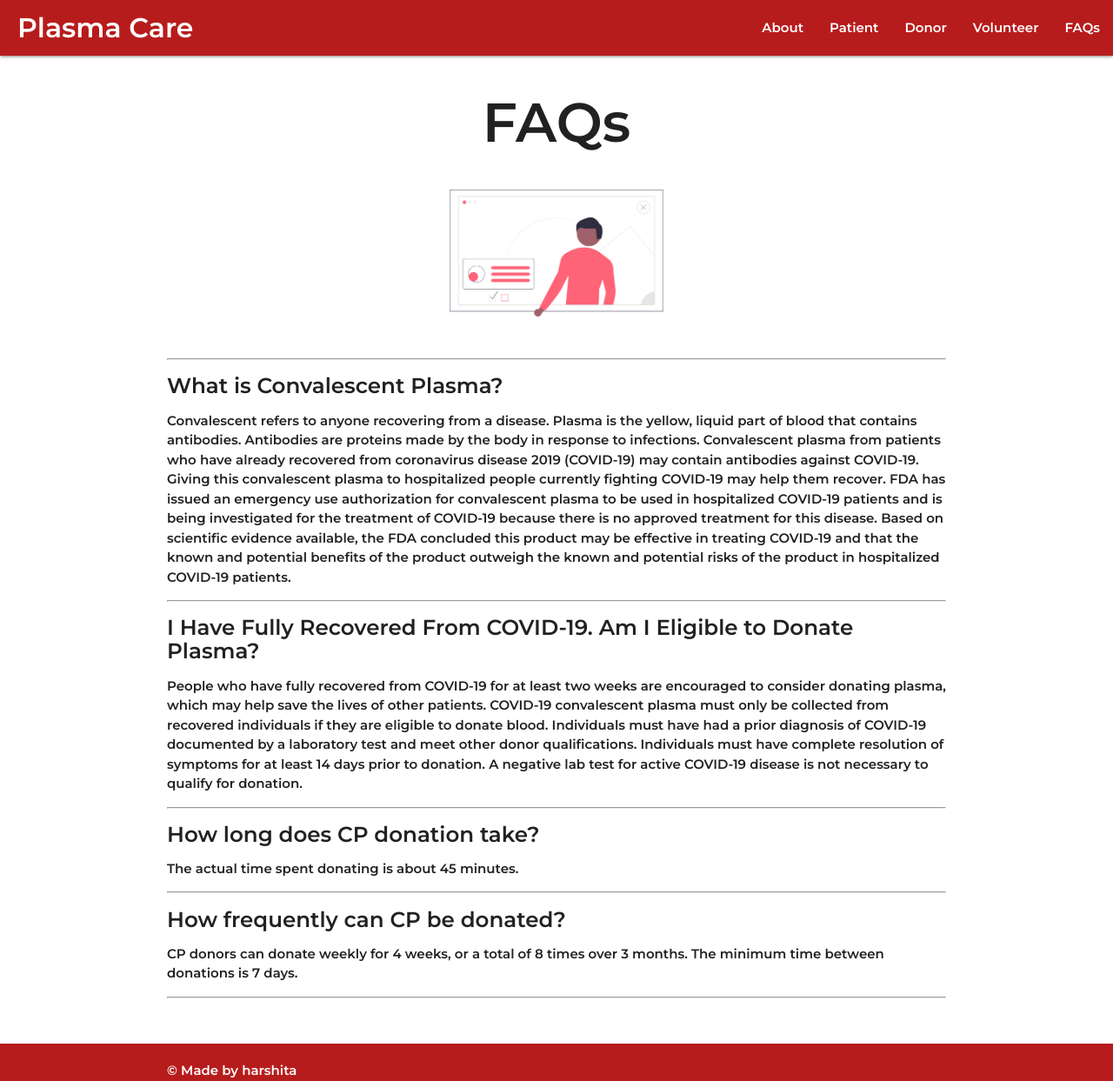
After one commit to Harshita-Kanal/Plasma-Care, a Django app: page /faq/ in a window 1280 px wide. The commit adds this page. Shown: the whole page at 87% size. Run offline with Django 3.2, Linux system fonts and the light colour scheme.

Commit message:
Basic urls, about and faq pages

```diff
--- /dev/null
+++ b/plasma/templates/plasma/faq.html
@@ -0,0 +1,50 @@
+ {% extends 'plasma/main.html' %}
+ {% load static %}
+
+{% block content %}
+
+<div class = "container">
+<h1>FAQs</h1>
+  <div class = "align-img">
+     <img class="responsive-img" height = "300px" width = "300px" src="{% static 'images/info.png' %}">
+  </div>
+ <br/>
+<hr>
+<h5>What is Convalescent Plasma? </h5>
+<p>Convalescent refers to anyone recovering from a disease.
+ Plasma is the yellow, liquid part of blood that contains
+antibodies. Antibodies are proteins made by the body in
+response to infections. Convalescent plasma from
+patients who have already recovered from coronavirus
+disease 2019 (COVID-19) may contain antibodies against
+COVID-19. Giving this convalescent plasma to
+hospitalized people currently fighting COVID-19 may
+ help them recover. FDA has issued an emergency use
+authorization for convalescent plasma to be used
+in hospitalized COVID-19 patients and is being
+investigated for the treatment of COVID-19
+because there is no approved treatment for this
+disease. Based on scientific evidence available,
+the FDA concluded this product may be effective in treating COVID-19 and that the known and potential benefits of the product outweigh the known and potential risks of the product in hospitalized COVID-19 patients.
+</p>
+<hr>
+
+<h5>I Have Fully Recovered From COVID-19. Am I Eligible to Donate Plasma?</h5>
+<p>People who have fully recovered from COVID-19 for at least two weeks are encouraged to consider donating plasma, which may help save the lives of other patients. COVID-19 convalescent plasma must only be collected from recovered individuals if they are eligible to donate blood. Individuals must have had a prior diagnosis of COVID-19 documented by a laboratory test and meet other donor qualifications. Individuals must have complete resolution of symptoms for at least 14 days prior to donation. A negative lab test for active COVID-19 disease is not necessary to qualify for donation.
+</p>
+<hr>
+
+<h5>How long does CP donation take?</h5>
+<p>The actual time spent donating is about 45 minutes.</p>
+<hr>
+
+<h5>How frequently can CP be donated?</h5>
+<p>CP donors can donate weekly for 4 weeks, or a total of 8 times over 3 months. The minimum time between donations is 7 days.</p>
+<hr>
+<br><br>
+</div>
+
+
+
+
+{% endblock content %}
--- a/plasma/templates/plasma/main.html
+++ b/plasma/templates/plasma/main.html
@@ -16,26 +16,26 @@
  <nav>
     <div class="nav-wrapper  red darken-4 ">
 
-      <a href="" class="brand-logo">Plasma Care</a>
+      <a href="{% url 'home' %}" class="brand-logo">Plasma Care</a>
 
-      <a href="#" data-target="mobile-demo" class="sidenav-trigger"><i class="material-icons">menu</i></a>
+      <a href="" data-target="mobile-demo" class="sidenav-trigger"><i class="material-icons">menu</i></a>
       <ul class="right hide-on-med-and-down">
-        <li><a href= "" >About</a></li>
-        <li><a href = "">Patient</a></li>
-        <li><a href="">Citizen</a></li>
-        <li><a href="">Volunteer</a></li>
-        <li><a href="">FAQs</a></li>
+        <li><a href= "{% url 'about' %}" >About</a></li>
+        <li><a href = "{% url 'patient' %}">Patient</a></li>
+        <li><a href="{% url 'donor' %}">Donor</a></li>
+        <li><a href="{% url 'citizen' %}">Volunteer</a></li>
+        <li><a href="{% url 'faq' %}">FAQs</a></li>
       </ul>
     </div>
   </nav>
 
 
   <ul class="sidenav red darken-4 " id="mobile-demo">
-    <li><a href="">About</a></li>
-    <li ><a href="">Patient</a></li>
-    <li ><a href="">Citizen</a></li>
-    <li><a href="">Volunteer</a></li>
-    <li><a href="">FAQs</a></li>
+    <li><a href="{% url 'about' %}">About</a></li>
+    <li ><a href="{% url 'patient' %}">Patient</a></li>
+    <li ><a href="{% url 'donor' %}">Donor</a></li>
+    <li><a href="{% url 'citizen' %}">Volunteer</a></li>
+    <li><a href="{% url 'faq' %}">FAQs</a></li>
   </ul>
 
   {% block content %}
--- a/plasma/urls.py
+++ b/plasma/urls.py
@@ -1,5 +1,11 @@
 from django.urls import path
 from . import views
 urlpatterns = [
-    path('', views.home)
+    path('', views.home, name = 'home'),
+    path('faq/', views.faq, name = 'faq'),
+    path('donor/', views.donor, name='donor'),
+    path('patient/', views.patient, name='patient'),
+    path('citizen/', views.citizen, name = 'citizen'),
+    path('about/', views.about, name='about')
+
 ]
--- a/plasma/views.py
+++ b/plasma/views.py
@@ -1,4 +1,24 @@
 from django.shortcuts import render
 def home(request):
     return render(request, 'plasma/main.html')
+
+
+def faq(request):
+    return render(request, 'plasma/faq.html')
+
+
+def donor(request):
+    return render(request, 'plasma/donor.html')
+
+
+def patient(request):
+    return render(request, 'plasma/patient.html')
+
+
+def about(request):
+    return render(request, 'plasma/About.html')
+
+
+def citizen(request):
+    return render(request, 'plasma/citizen.html')
 # Create your views here.
--- a/static/css/main.css
+++ b/static/css/main.css
@@ -14,7 +14,7 @@ ul{
 }
 
 .item{
-    margin-right: 30px;
+    margin: 30px;
 }
 
 .align-img {
@@ -27,6 +27,7 @@ ul{
 
 .top-button{
     margin-top: 40px;
+    text-align:center ;
 }
 
 main{
```
Also changed, not shown: plasma/templates/plasma/About.html (added, +15 -0 lines), plasma/templates/plasma/citizen.html (added, +8 -0 lines), plasma/templates/plasma/donor.html (added, +8 -0 lines), plasma/templates/plasma/patient.html (added, +8 -0 lines), static/images/about.png (added), static/images/info.png (added).
